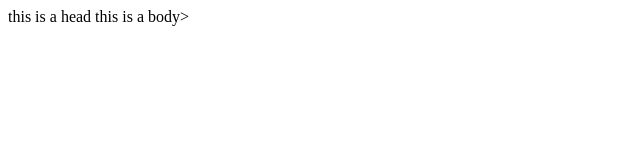
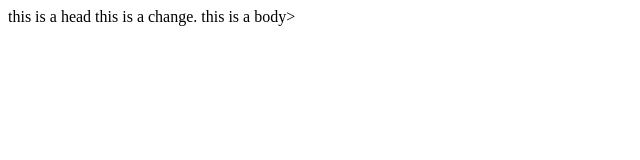
Before and after one commit to brianrobs/GitInitLocalRepos, a plain HTML site: page index.html in a window 1280 px wide. Shown: the whole page, without its empty margins (0-640 px from the left). Drawn offline with Linux system fonts and the light colour scheme.

Commit message:
added a line to index.html

```diff
--- a/index.html
+++ b/index.html
@@ -1,4 +1,4 @@
 <html>
 	<head>this is a head</head>
-        <body>this is a body></body>
+        <body>this is a change. this is a body></body>
 </html>
```
